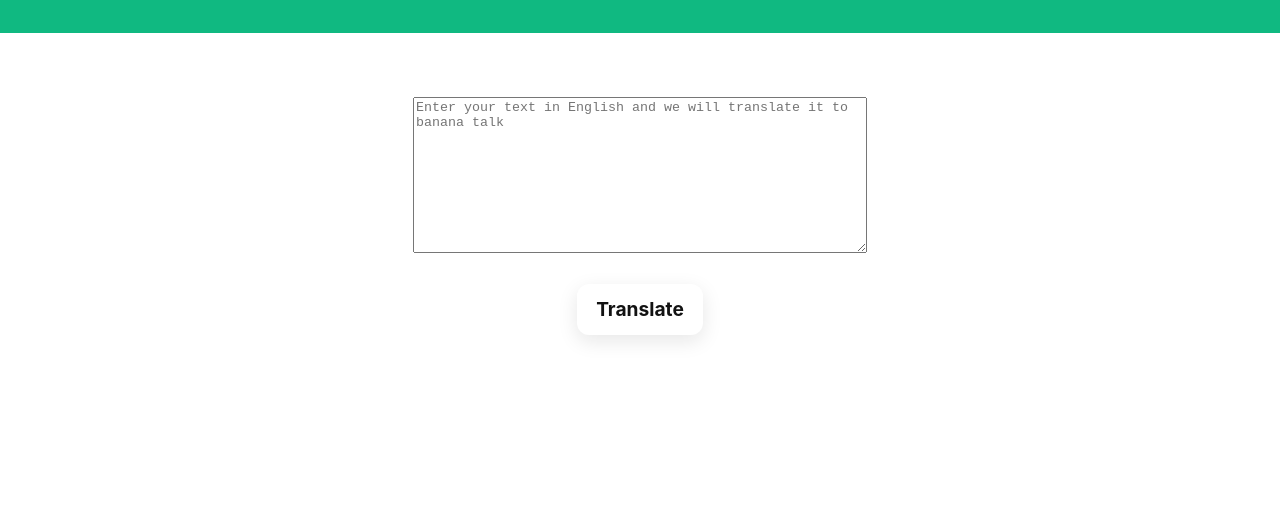
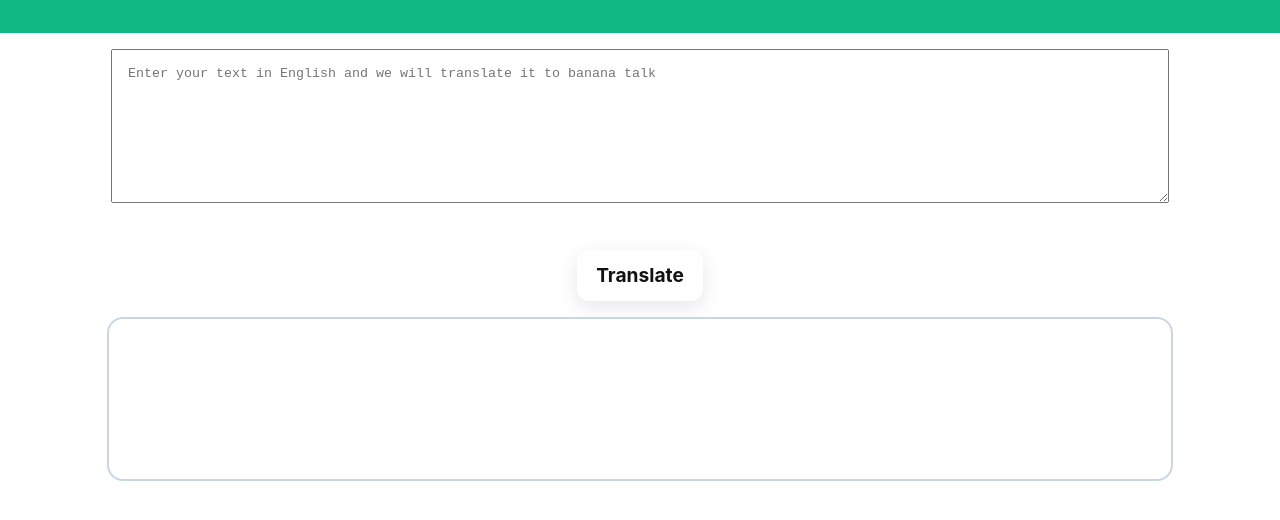
Before and after one commit to sarthaksarangi/banana-talk-app, a plain HTML site: page index.html in a window 1280 px wide. Shown: the part 74-594 px from the top of the page. Drawn offline with Linux system fonts and the light colour scheme.

Commit message:
css changes

```diff
--- a/index.html
+++ b/index.html
@@ -14,6 +14,7 @@
     <div class = "banana">
      <textarea  class="txt-area" id="txt-input" cols="30" rows="10" placeholder="Enter your text in English and we will translate it to banana talk"></textarea>
      <button class="button-35" id="btn-translate" >Translate</button>
+     <div class = "banana" id="output"></div>
     </div>
 
     <script src="app.js" type="text/javascript"></script>
--- a/styles.css
+++ b/styles.css
@@ -29,7 +29,10 @@ body{
 }
 textarea{
     margin-top: 4rem;
-    width: 28rem;
+    width: 80%;
+    margin: 1rem;
+    padding: 1rem;
+    height: 15vh;
 }
 
 .button-35 {
@@ -67,3 +70,13 @@ textarea{
   .button-35:hover {
     box-shadow: #121212 0 0 0 3px, transparent 0 0 0 0;
   }
+  #output{
+    align-items: center;
+    justify-content: center;
+    border: 2px solid #cbd5e1;
+    border-radius: 1rem;
+    margin: auto;
+    margin-top: 1rem;
+    width: 83%;
+    height: 20vh;
+  }
```
